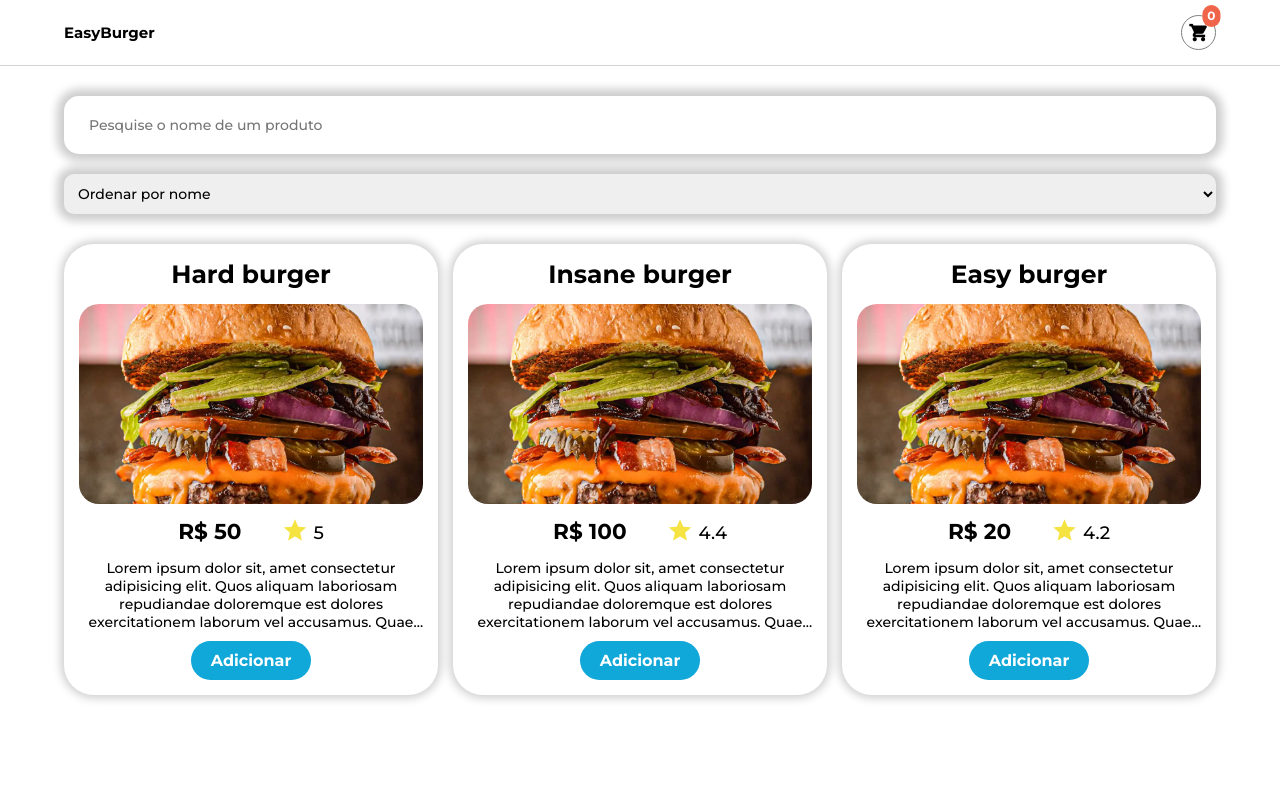
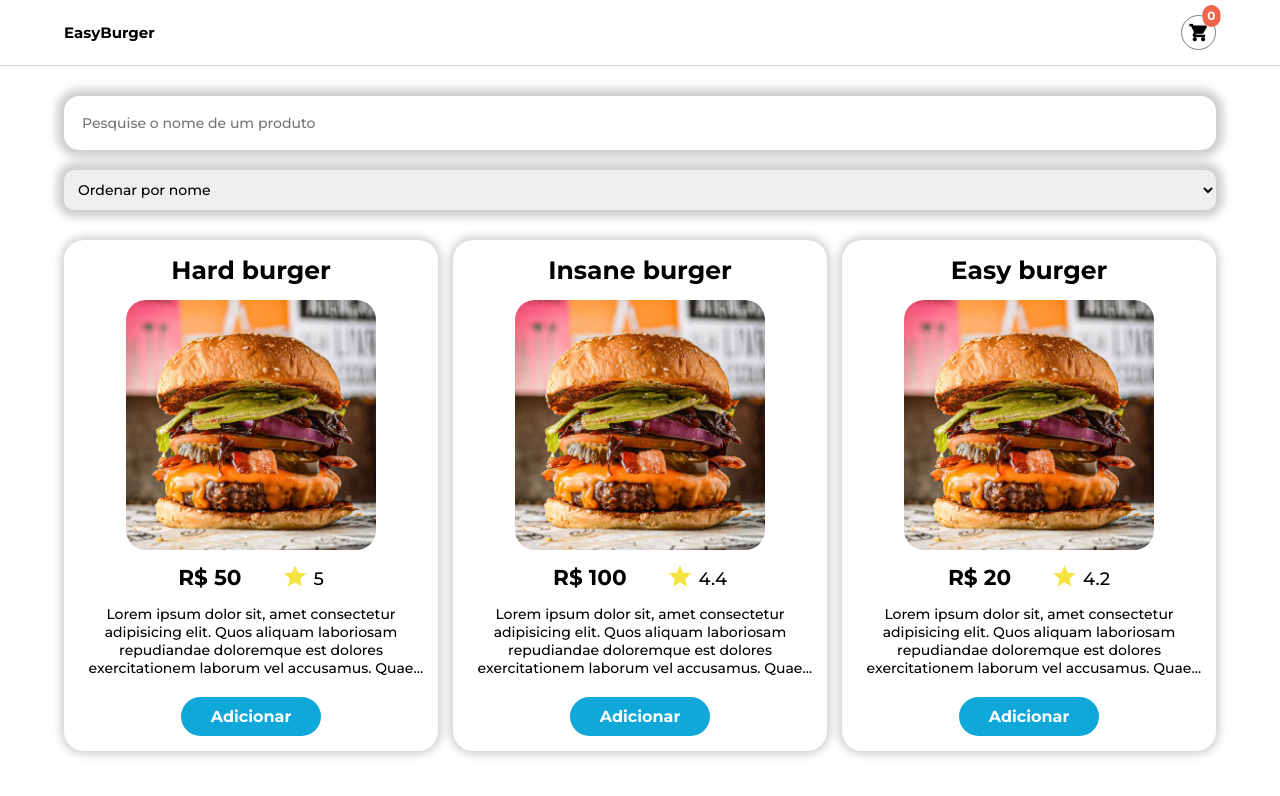
Before and after one commit to Matheus-Galdino/EasyBurger.Web, a Vue app: page / in a window 1280 px wide. Shown: the top 796 px of the page. Built offline with nearby package versions, Linux system fonts and the light colour scheme.

Commit message:
mudando estilo CarrinhoItem

```diff
--- a/src/components/CardapioItem.vue
+++ b/src/components/CardapioItem.vue
@@ -42,7 +42,7 @@ function addToCart(){
   padding: 15px;
   text-align: center;
   background: #fff;
-  border-radius: 30px;
+  border-radius: 2rem;
   box-shadow: 0px 0px 10px 3px rgba(0, 0, 0, 0.2);
 
   &-nome {
@@ -53,7 +53,7 @@ function addToCart(){
 
   &-img {
     width: 100%;
-    max-height: 20rem;
+    max-width: 25rem;
     object-fit: cover;
     border-radius: 2rem;
   }
@@ -93,5 +93,10 @@ function addToCart(){
     -webkit-line-clamp: 4;
     -webkit-box-orient: vertical;
   }
+
+  .btn {
+    margin-top: 1rem;
+    padding-inline: 3rem;
+  }
 }
 </style>
--- a/src/views/CardapioView.vue
+++ b/src/views/CardapioView.vue
@@ -4,21 +4,21 @@ import { useProductStore } from "../stores/product";
 
 import CardapioItem from "../components/CardapioItem.vue";
 
-const searchText = reactive("");
+const state = reactive({ searchText: "" });
 const productStore = useProductStore();
 
 const filteredProducts = computed(() => {
-  if (searchText === "")
+  if (state.searchText === "")
     return productStore.products;
 
-  return productStore.products.filter(x => x.name.toLowerCase().contains(searchText));
+  return productStore.products.filter(x => x.name.toLowerCase().includes(state.searchText));
 })
 </script>
 
 <template>
   <main>
     <section class="main__header">
-      <input type="search" placeholder="Pesquise o nome de um produto" v-model="searchText" />
+      <input type="search" placeholder="Pesquise o nome de um produto" v-model="state.searchText" />
 
       <select>
         <option value="1" selected>Ordenar por nome</option>
@@ -51,8 +51,8 @@ main {
   margin-bottom: 3rem;
 
   input {
+    padding: 1.8rem;
     font-size: 1.4rem;
-    padding: 2rem 2.5rem;
     width: max(500px, 100%);
 
     border: none;
@@ -73,13 +73,12 @@ main {
 
 .lista-produtos {
   display: grid;
-  row-gap: 30px;
+  row-gap: 3rem;
   column-gap: 15px;
   align-items: center;
   justify-content: space-between;
-  grid-template-columns: repeat(auto-fit, minmax(300px, 1fr));
+  grid-template-columns: repeat(auto-fit, minmax(23rem, 1fr));
 
-  height: 100%;
   list-style: none;
 }
 </style>
```
